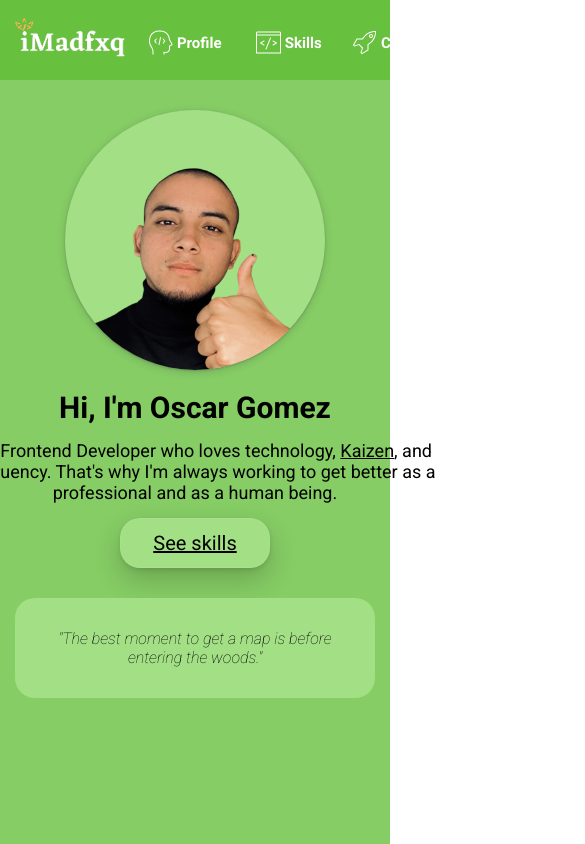
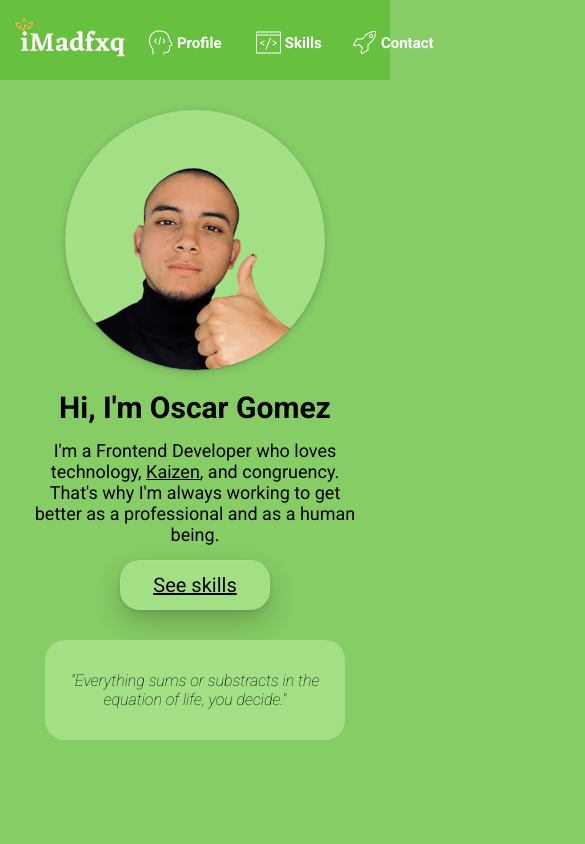
Before and after one commit to iMadfxq/Portfolio, a React (Create React App) app: page / in a window 390 px wide. Shown: the whole page, 585 px wide, since content can reach past the window. Built offline with nearby package versions, Linux system fonts and the light colour scheme.

Commit message:
General improvements to styles, so it works better on mobile devices

```diff
--- a/src/components/profile_info/profile_info.styles.scss
+++ b/src/components/profile_info/profile_info.styles.scss
@@ -10,7 +10,8 @@ $font-color-secondary: black;
   flex-direction: column;
   align-items: center;
   justify-content: center;
-  width: 800px;
+  min-width: 300px;
+  max-width: 800px;
   padding: 20px;
 
   img {
@@ -38,7 +39,8 @@ $font-color-secondary: black;
     p {
       font-size: 1.8rem;
       margin-bottom: 15px;
-      width: 500px;
+      min-width: 300px;
+      max-width: 500px;
       text-align: center;
     }
     a {
--- a/src/components/profile_quotes/profile_quotes.component.jsx
+++ b/src/components/profile_quotes/profile_quotes.component.jsx
@@ -6,7 +6,7 @@ import { useEffect } from "react";
 import { useState } from "react";
 
 const Quotes = () => {
-  const [currentQuote, setCurrentQuote] = useState(QUOTES[0]);
+  const [currentQuote, setCurrentQuote] = useState(QUOTES[Math.floor(Math.random() * QUOTES.length)]);
 
   useEffect(() => {
     let i = 0;
@@ -18,7 +18,7 @@ const Quotes = () => {
       }
       setCurrentQuote(QUOTES[Math.floor(Math.random() * QUOTES.length)]);
       console.log(i);
-    }, 7000);
+    }, 5000);
 
     return () => {
       clearInterval(interval);
--- a/src/components/profile_quotes/profile_quotes.styles.scss
+++ b/src/components/profile_quotes/profile_quotes.styles.scss
@@ -9,7 +9,7 @@ $font-color-secondary: black;
   display: flex;
   justify-content: center;
   align-items: center;
-  width: 360px;
+  width: 300px;
   height: 100px;
   padding: 10px;
   background-color: $tertiary-color;
--- a/src/components/projectsFilter/projectsFilter.styles.scss
+++ b/src/components/projectsFilter/projectsFilter.styles.scss
@@ -9,9 +9,9 @@ $font-color-secondary: black;
 .allprojects__filter {
   display: flex;
   justify-content: center;
-  width: 100%;
-  height: 60px;
-
+  min-width: 300px;
+  max-width: 800px;
+  flex-wrap: wrap;
 
   button {
     padding: 10px;
--- a/src/components/skills_languages/skills_languages.styles.scss
+++ b/src/components/skills_languages/skills_languages.styles.scss
@@ -11,12 +11,11 @@ $font-color-secondary: black;
   flex-direction: column;
   align-items: center;
   padding-bottom: 20px;
-  transition: 400ms;
-
 
   &--cards {
     display: flex;
     justify-content: center;
+    flex-wrap: wrap;
 
     a {
       display: flex;
--- a/src/components/skills_projects-preview/skills_projects-preview.styles.scss
+++ b/src/components/skills_projects-preview/skills_projects-preview.styles.scss
@@ -6,5 +6,6 @@
   &--cards {
     display: flex;
     justify-content: center;
+    flex-wrap: wrap;
   }
 }
--- a/src/index.scss
+++ b/src/index.scss
@@ -17,6 +17,10 @@ html {
   font-size: 62.5%;
 }
 
+body {
+  background-color: $secondary-color;
+}
+
 a {
   color: $font-color-secondary;
 }
--- a/src/routes/Contact/contact.styles.scss
+++ b/src/routes/Contact/contact.styles.scss
@@ -10,6 +10,7 @@ $font-color-secondary: black;
   flex-direction: column;
   align-items: center;
   padding-top: $header__height;
+  padding-bottom: 30px;
 
   &__cards {
     display: flex;
--- a/src/routes/Profile/profile.styles.scss
+++ b/src/routes/Profile/profile.styles.scss
@@ -10,4 +10,5 @@ $font-color-secondary: black;
   flex-direction: column;
   align-items: center;
   padding-top: $header__height;
+  padding-bottom: 30px;
 }
--- a/src/routes/Skills/skills.styles.scss
+++ b/src/routes/Skills/skills.styles.scss
@@ -22,4 +22,5 @@ h2 {
   border-radius: 20px;
   box-shadow: rgba(50, 50, 93, 0.25) 0px 6px 12px -2px,
     rgba(0, 0, 0, 0.3) 0px 3px 7px -3px;
+    text-align: center;
 }
```
